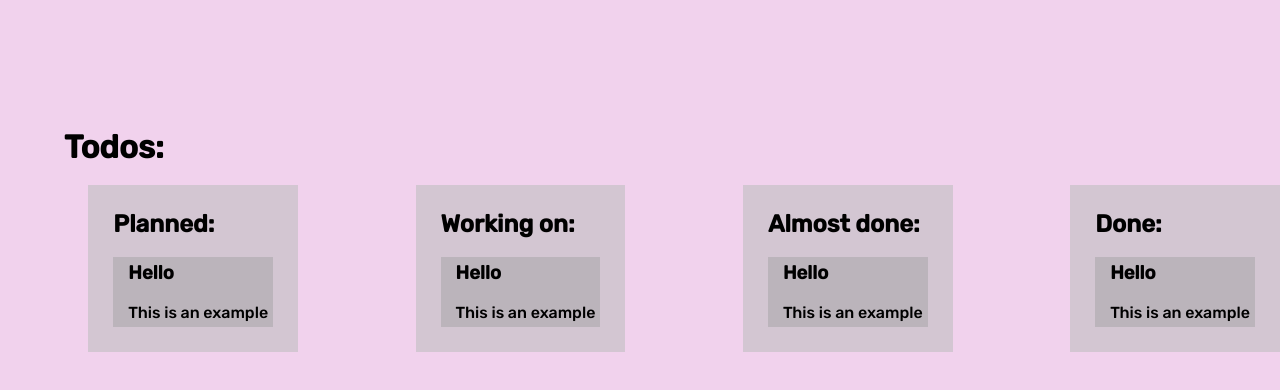
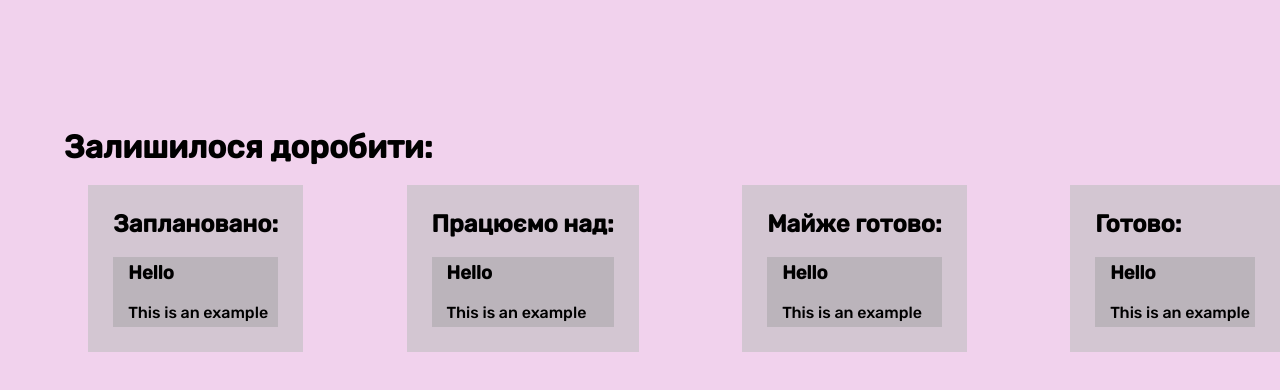
Before and after one commit to andriycraft/Todolist, a plain HTML site: page index.html in a window 1280 px wide. Drawn offline with Linux system fonts and the light colour scheme.

Commit message:
Update index.html

```diff
--- a/index.html
+++ b/index.html
@@ -1,11 +1,11 @@
 <!DOCTYPE html>
-<html lang="en">
+<html lang="ua">
 
 <head>
     <meta charset="UTF-8">
     <meta http-equiv="X-UA-Compatible" content="IE=edge">
     <meta name="viewport" content="width=device-width, initial-scale=1.0">
-    <title>Your name here</title>
+    <title>AndriyCraft | Залишилося доробити</title>
 
     <link href="./theme/default/favicon.ico" rel="shortcut icon" type="image/x-icon">
     <link href="./theme/default/favicon.ico" rel="icon" type="image/x-icon">
@@ -17,11 +17,11 @@
 
 <body>
     <div class="todos">
-        <h1>Todos: </h1>
+        <h1>Залишилося доробити: </h1>
         <br>
         <div class="todo-list">
             <div class="workingon todotype">
-                <h2>Planned: </h2>
+                <h2>Заплановано: </h2>
                 <br>
                 <div class="todo">
                     <h3>Hello</h3>
@@ -30,7 +30,7 @@
                 </div>
             </div>
             <div class="workingon todotype">
-                <h2>Working on: </h2>
+                <h2>Працюємо над: </h2>
                 <br>
                 <div class="todo">
                     <h3>Hello</h3>
@@ -39,7 +39,7 @@
                 </div>
             </div>
             <div class="workingon todotype">
-                <h2>Almost done: </h2>
+                <h2>Майже готово: </h2>
                 <br>
                 <div class="todo">
                     <h3>Hello</h3>
@@ -48,7 +48,7 @@
                 </div>
             </div>
             <div class="workingon todotype">
-                <h2>Done: </h2>
+                <h2>Готово: </h2>
                 <br>
                 <div class="todo">
                     <h3>Hello</h3>
```
